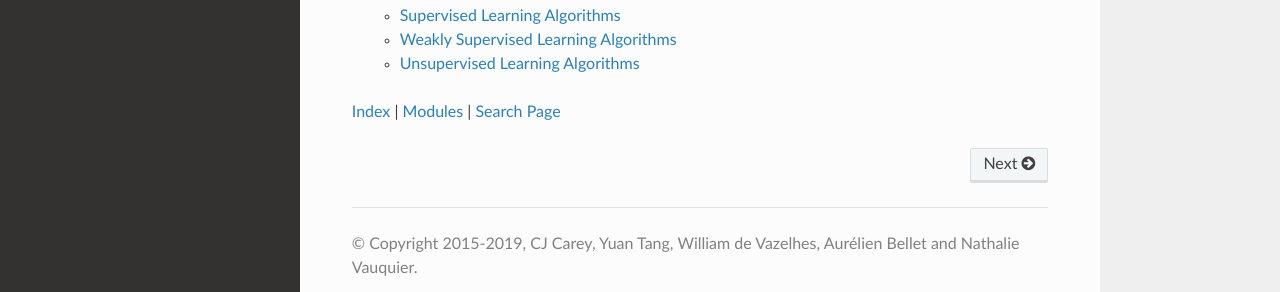
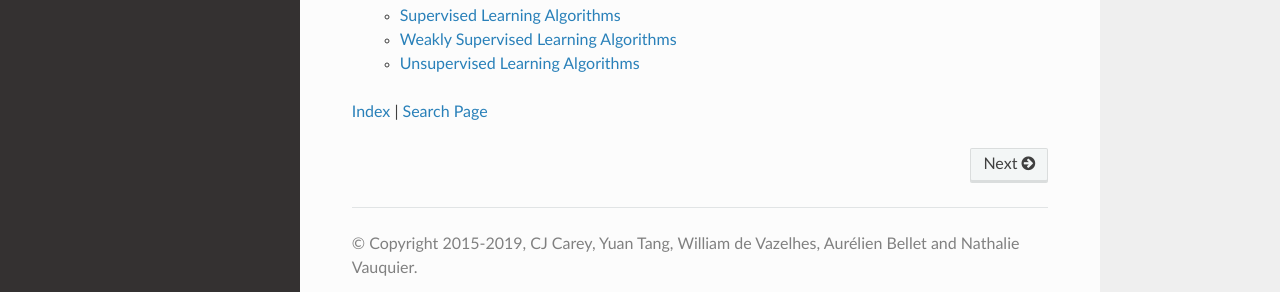
Before and after one commit to scikit-learn-contrib/metric-learn, a Sphinx documentation site: the page built from doc/index.rst, in a window 1280 px wide and 1268 px high. Shown: the part 931-1223 px from the top of the window. Built offline with Sphinx 7.4.7 and the Read the Docs theme 2.0.0, drawn with Linux system fonts in a browser that asks for light colours; pages that are not in the unit, such as notebooks, are missing from menus.

Commit message:
remove modules index link

```diff
--- a/doc/index.rst
+++ b/doc/index.rst
@@ -52,7 +52,7 @@ Documentation outline
 
    auto_examples/index
 
-:ref:`genindex` | :doc:`Modules <./metric_learn>` | :ref:`search`
+:ref:`genindex` | :ref:`search`
 
 .. |Travis-CI Build Status| image:: https://api.travis-ci.org/scikit-learn-contrib/metric-learn.svg?branch=master
    :target: https://travis-ci.org/scikit-learn-contrib/metric-learn
```
